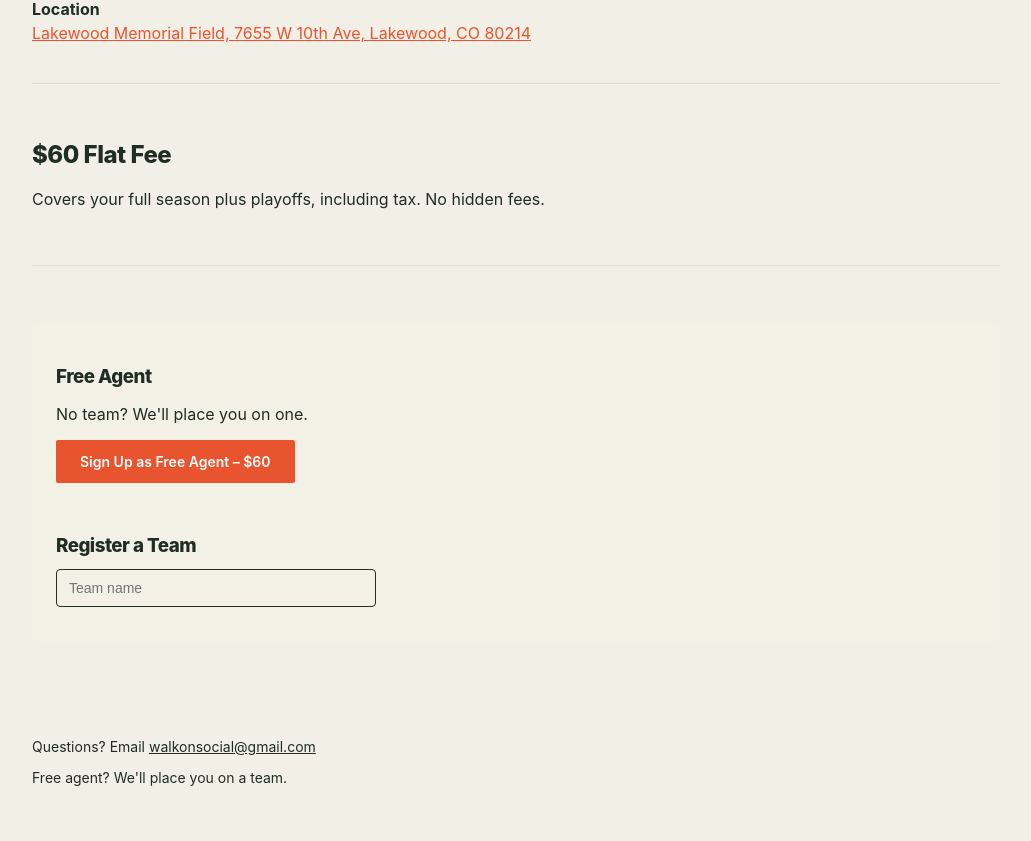
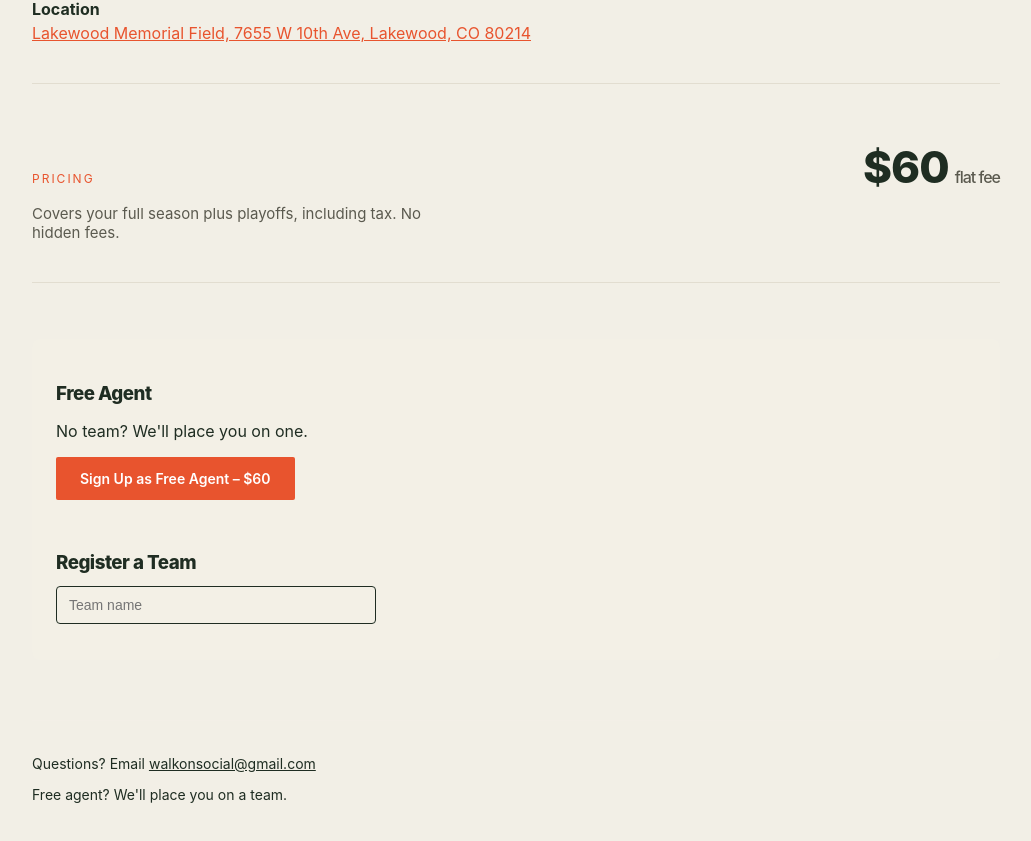
Before and after one commit to cantstoptheunk/walkonsocial, a React (Vite) app: page / in a window 1280 px wide. Shown: the part 852-1693 px from the top of the page, without its empty margins (124-1155 px from the left). Built offline with nearby package versions, Linux system fonts and the light colour scheme.

Commit message:
style: restyle pricing section as label+copy vs. large amount callout

```diff
--- a/src/components/Pricing.jsx
+++ b/src/components/Pricing.jsx
@@ -1,8 +1,13 @@
 export default function Pricing() {
   return (
     <section className="pricing">
-      <h2>$60 Flat Fee</h2>
-      <p>Covers your full season plus playoffs, including tax. No hidden fees.</p>
+      <div>
+        <p className="section-label">Pricing</p>
+        <p className="pricing-copy">Covers your full season plus playoffs, including tax. No hidden fees.</p>
+      </div>
+      <div className="pricing-amount">
+        $60<span>flat fee</span>
+      </div>
     </section>
   )
 }
--- a/src/index.css
+++ b/src/index.css
@@ -233,3 +233,32 @@ section:last-of-type {
     height: 220px;
   }
 }
+
+.pricing {
+  display: flex;
+  align-items: baseline;
+  justify-content: space-between;
+  gap: 24px;
+  flex-wrap: wrap;
+}
+
+.pricing-copy {
+  color: var(--color-text-muted);
+  font-size: 15px;
+  max-width: 420px;
+  margin: 0;
+}
+
+.pricing-amount {
+  font-size: 44px;
+  font-weight: 800;
+  letter-spacing: -1px;
+  white-space: nowrap;
+}
+
+.pricing-amount span {
+  font-size: 16px;
+  font-weight: 500;
+  color: var(--color-text-muted);
+  margin-left: 6px;
+}
```
